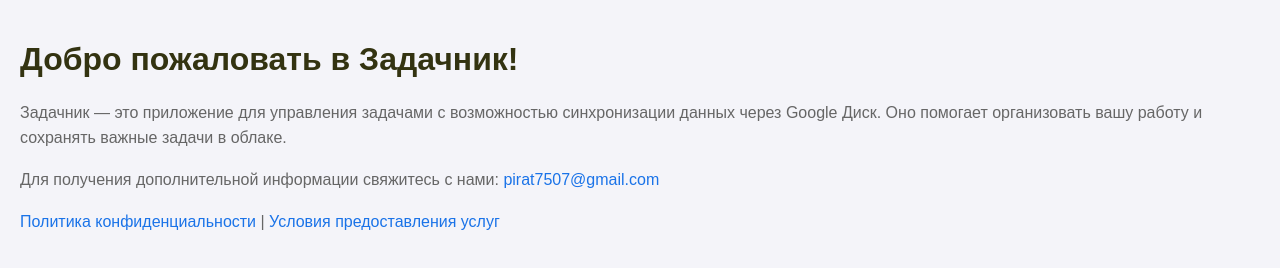
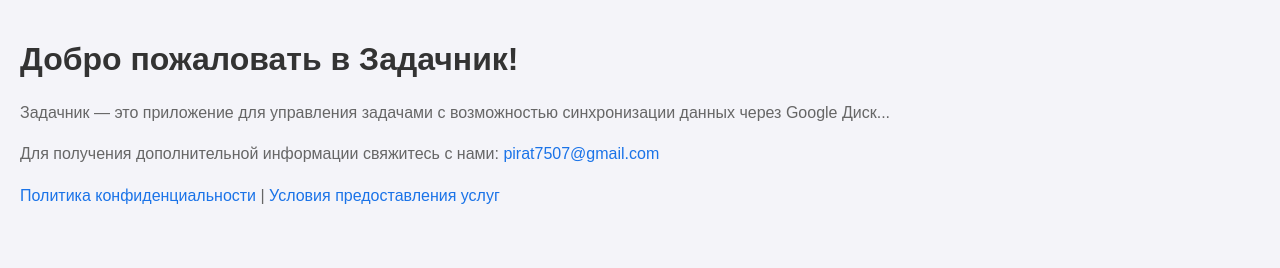
Before and after one commit to pirat786/index-repo, a plain HTML site: page index.html in a window 1280 px wide. Drawn offline with Linux system fonts and the light colour scheme.

Commit message:
Update index.html

```diff
--- a/index.html
+++ b/index.html
@@ -5,32 +5,17 @@
     <meta name="viewport" content="width=device-width, initial-scale=1.0">
     <title>Задачник - Главная страница</title>
     <style>
-        body {
-            font-family: Arial, sans-serif;
-            margin: 0;
-            padding: 20px;
-            background-color: #f4f4f9;
-        }
-        h1 {
-            color: #331;
-        }
-        p {
-            color: #666;
-            line-height: 1.6;
-        }
-        a {
-            color: #1a73e8;
-            text-decoration: none;
-        }
-        a:hover {
-            text-decoration: underline;
-        }
+        body { font-family: Arial, sans-serif; margin: 0; padding: 20px; background-color: #f4f4f9; }
+        h1 { color: #333; }
+        p { color: #666; line-height: 1.6; }
+        a { color: #1a73e8; text-decoration: none; }
+        a:hover { text-decoration: underline; }
     </style>
 </head>
 <body>
     <h1>Добро пожаловать в Задачник!</h1>
-    <p>Задачник — это приложение для управления задачами с возможностью синхронизации данных через Google Диск. Оно помогает организовать вашу работу и сохранять важные задачи в облаке.</p>
+    <p>Задачник — это приложение для управления задачами с возможностью синхронизации данных через Google Диск...</p>
     <p>Для получения дополнительной информации свяжитесь с нами: <a href="mailto:pirat7507@gmail.com">pirat7507@gmail.com</a></p>
-    <p><a href="https://pirat786.github.io/privacy.html">Политика конфиденциальности</a> | <a href="https://pirat786.github.io/terms.html">Условия предоставления услуг</a></p>
+    <p><a href="/privacy.html">Политика конфиденциальности</a> | <a href="/terms.html">Условия предоставления услуг</a></p>
 </body>
 </html>
```
